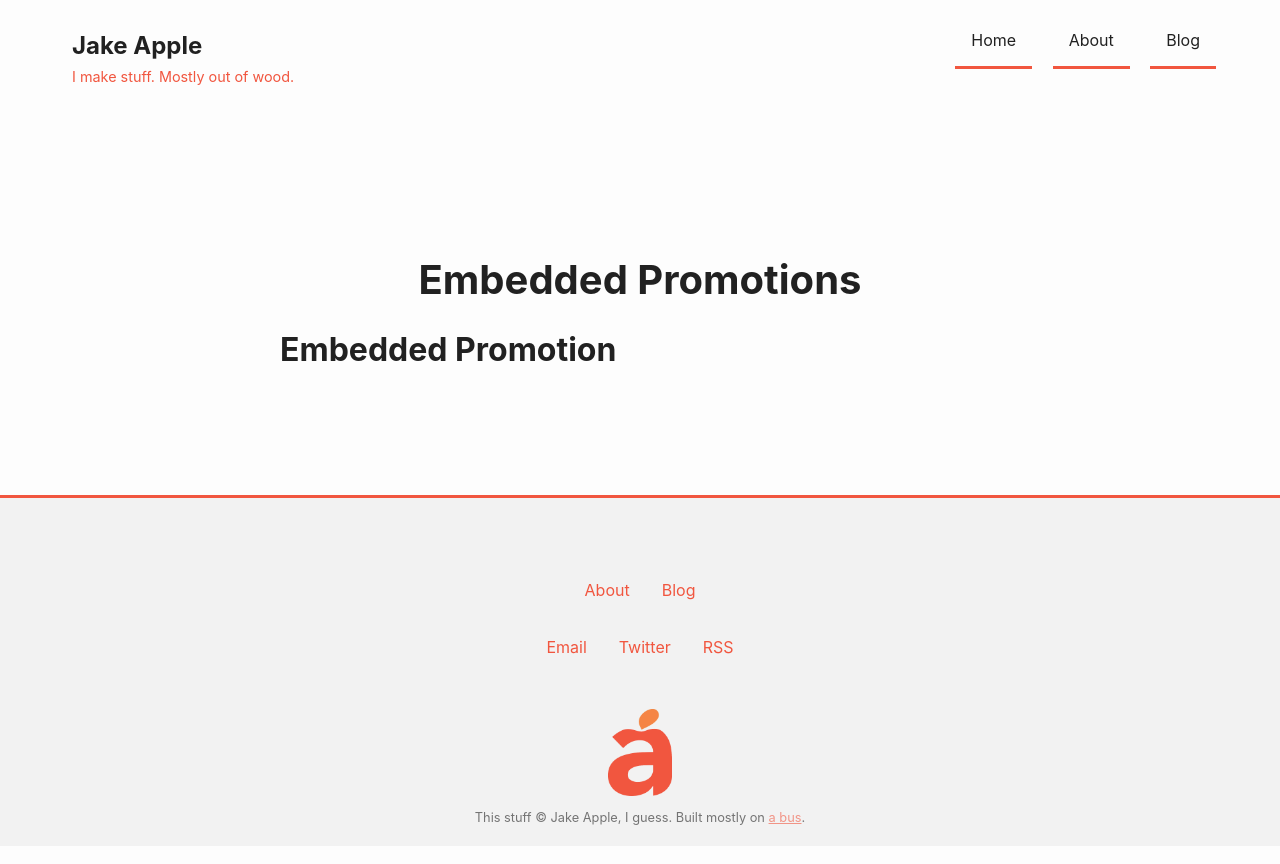
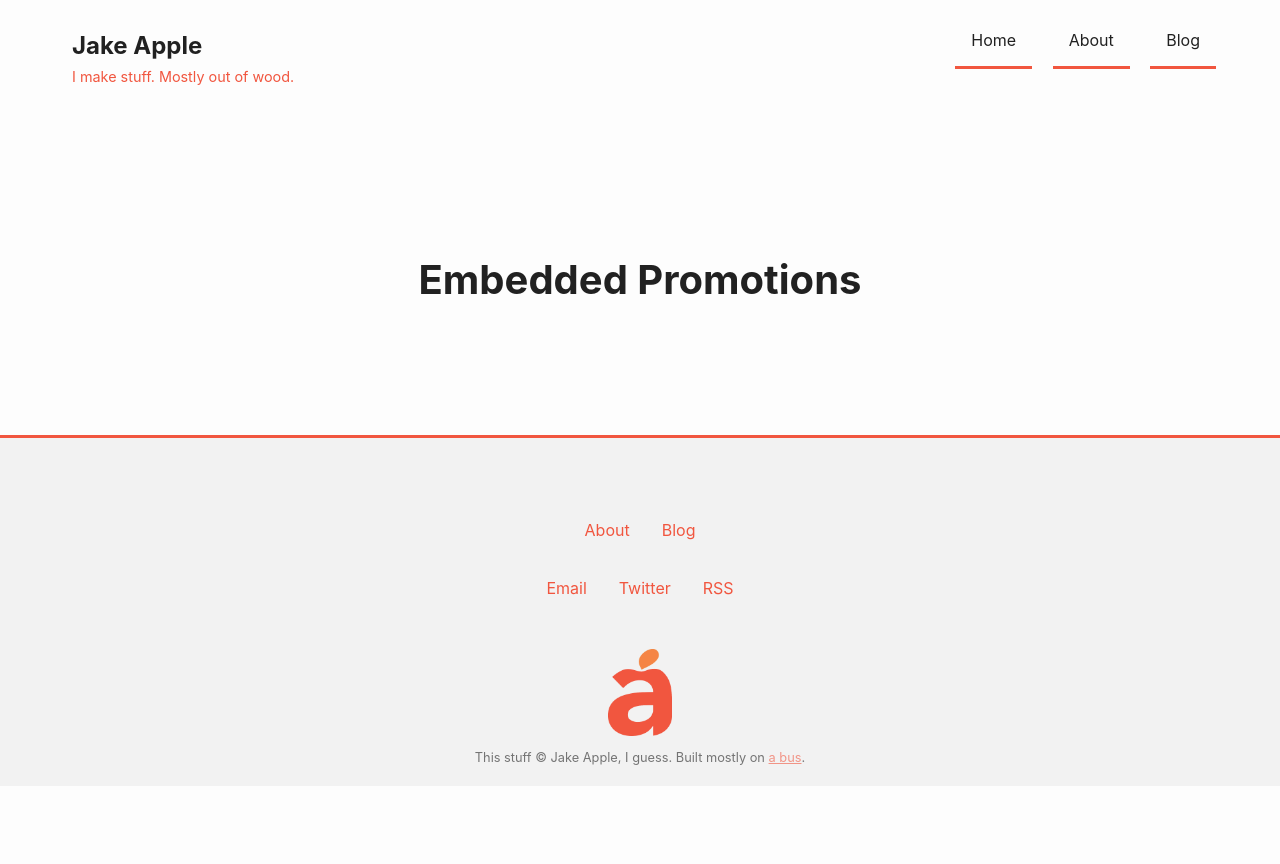
Before and after one commit to appleguy19/appleguy19.github.io, a Jekyll site: the page built from work.md, in a window 1280 px wide. Shown: the top 864 px of the page. Built offline with Jekyll 4.4.1, drawn with Linux system fonts in a browser that asks for light colours; a script that is not in the unit is left out.

Commit message:
work update

```diff
--- a/work.md
+++ b/work.md
@@ -4,6 +4,4 @@ title: Embedded Promotions
 ---
 
 
-<h1>Embedded Promotion</h1>
-<!--[if lte IE 8]> <div style="width: 100%; background: red; border: 1px black; padding-top: 10px; padding-bottom: 10px; color: #fff; text-align: center; font-weight: bold; font-size: 18px"> Sorry, you are using an unsupported browser. This page will not display correctly. <br /> <a href="http://www.whatbrowser.org" style="color: #fff;" target="_blank"> Please click here to upgrade to a newer browser. </a> </div> <![endif]-->
-<script src="https://embed-421232.secondstreetapp.com/Scripts/dist/embed.js" data-ss-embed="promotion" data-opguid="f05a3df1-db32-4170-a1b6-ad95e18b2af8" data-routing="hash">/**/</script>
+ <!--[if lte IE 8]> <div style="width: 100%; background: red; border: 1px black; padding-top: 10px; padding-bottom: 10px; color: #fff; text-align: center; font-weight: bold; font-size: 18px"> Sorry, you are using an unsupported browser. This page will not display correctly. <br /> <a href="http://www.whatbrowser.org" style="color: #fff;" target="_blank"> Please click here to upgrade to a newer browser. </a> </div> <![endif]--> <script src="https://embeddev.secondstreetapp.com/Scripts/dist/embed.js" data-ss-embed="promotion" data-opguid="fe861c72-2d03-4016-af04-470dd92ed61a" data-routing="hash">/**/</script>
```
